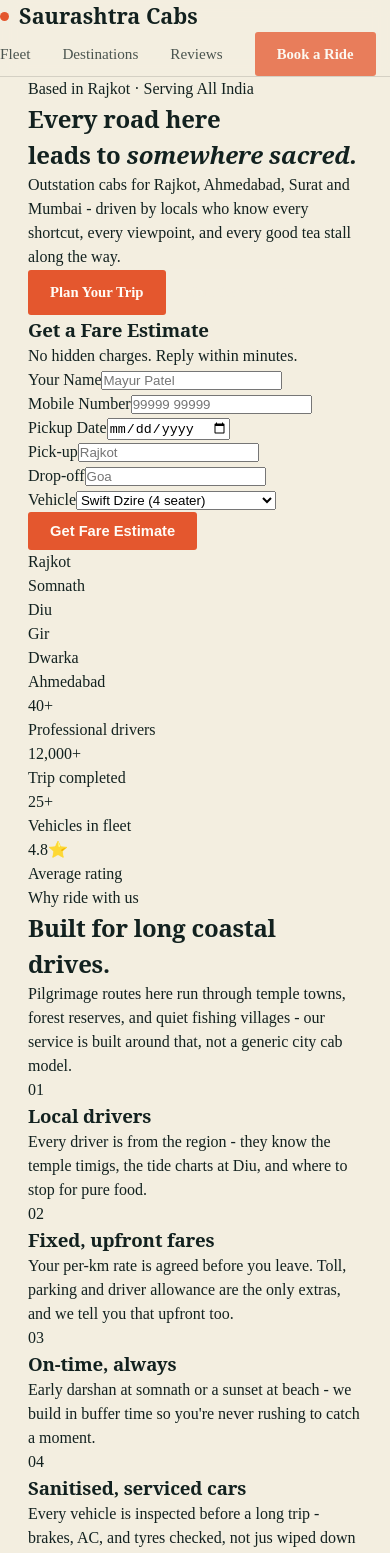
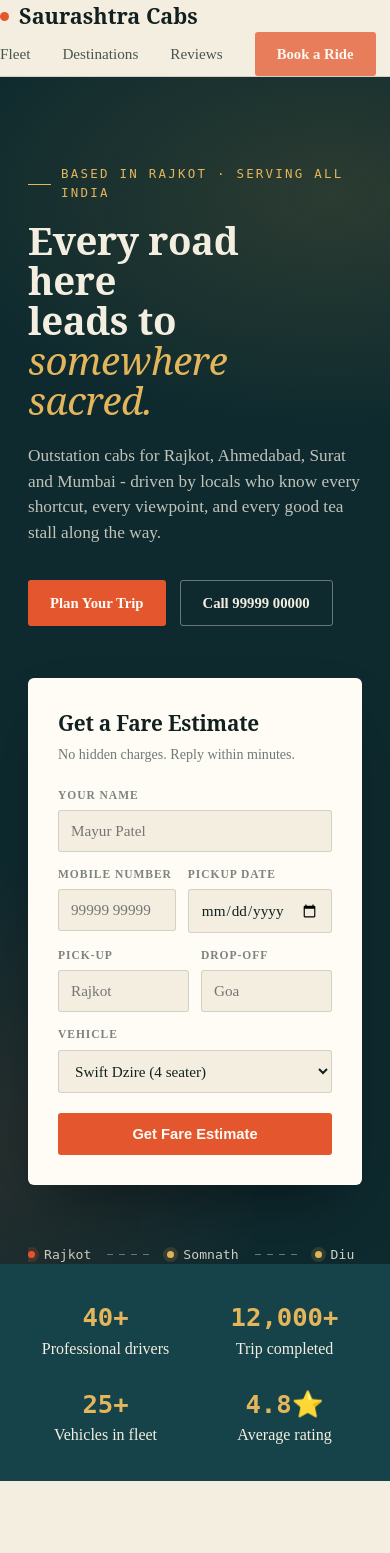
Before and after one commit to MontuSherasiya/Texi-App, a React (Vite) app in the folder client/: page / in a window 390 px wide. Shown: the top 1553 px of the page. Built offline with nearby package versions, Linux system fonts and the light colour scheme; no server answers.

Commit message:
add hero and stats sections with responsive styles

```diff
--- a/client/src/styles/index.css
+++ b/client/src/styles/index.css
@@ -151,3 +151,244 @@
         gap: 8px;
     }
 }
+
+/* ---------------HERO--------------- */
+.hero{
+    position: relative;
+    background: var(--sea-deep);
+    color: var(--paper);
+    overflow: hidden;
+    padding: 88px 0 0;
+}
+.hero::before{
+    content: "";
+    position: absolute;
+    inset: 0;
+    background:
+        radial-gradient(ellipse 700px 400px at 85% 10%, rgba(201,154,62,0.16), transparent 60%),
+        radial-gradient(ellipse 500px 500px at -5% 90%, rgba(228,87,46,0.12), transparent 60%);
+    pointer-events: none;
+}
+.hero-grid{
+    position: relative;
+    z-index: 2;
+    display: grid;
+    grid-template-columns: 1fr;
+    gap: 52px;
+    padding-bottom: 60px;
+}
+@media(min-width:960px){
+    .hero-grid{
+        grid-template-columns: 1.1fr 0.9fr;
+        align-items: center;
+    }
+}
+.eyebrow{
+    font-family: 'Space Mono', 'monospace';
+    font-size: 0.78rem;
+    letter-spacing: 0.14rem;
+    text-transform: uppercase;
+    color: var(--gold-bright);
+    margin-bottom: 18px;
+    gap: 10px;
+    align-items: center;
+    display: flex;
+}
+.eyebrow::before{
+    content: "";
+    width: 26px;
+    height: 1px;
+    background: var(--gold-bright);
+}
+.hero h1{
+    font-size: clamp(2.4rem, 5.2vw, 4.1rem);
+    line-height: 1.04;
+    font-weight: 600;
+    max-width: 11.5ch;
+}
+.hero h1 em{
+    font-style: italic;
+    color: var(--gold-bright);
+    font-weight: 500;
+}
+.hero p.lead{
+    margin-top: 22px;
+    font-size: 1.08rem;
+    max-width: 46ch;
+    color: rgba(243, 238, 224, 0.78);
+}
+.hero-ctas{
+    display: flex;
+    flex-wrap: wrap;
+    gap: 14px;
+    margin-top: 34px;
+}
+
+.route-strip{
+    position: relative;
+    z-index: 2;
+    border-top: 1px solid rgba(243, 2238, 224, 0.15);
+    padding: 22px 0;
+}
+.route-track{
+    display: flex;
+    align-items: center;
+    overflow-x: auto;
+    scrollbar-width: none;
+}
+.route-track::-webkit-scrollbar{
+    display: none;
+}
+.route-stop{
+    display: flex;
+    align-items: center;
+    flex-shrink: 0;
+    font-family: 'Space Mono', 'monospace';
+    font-size: 0.82rem;
+    color: rgba(243, 238, 224, 0.85);
+    white-space: nowrap;
+}
+.route-stop .pin{
+    width: 7px;
+    height: 7px;
+    border-radius: 50%;
+    background: var(--gold-bright);
+    margin-right: 9px;
+    box-shadow: 0 0 0 4px rgba(201, 154, 62, 0.18);
+}
+.route-stop.origin .pin{
+    background: var(--coral);
+    box-shadow: 0 0 0 4px rgba(228, 87, 46, 0.2);
+}
+.route-dash{
+    width: 44px;
+    height: 1px;
+    background-image: repeating-linear-gradient(90deg, rgba(243,238,224,0.4) 0 6px, transparent 6px 12px);
+    margin: 0 16px;
+    flex-shrink: 0;
+    display: inline-block;
+}
+
+.book-card{
+    position: relative;
+    z-index: 2;
+    background: var(--white);
+    color: var(--ink);
+    border-radius: 6px;
+    padding: 30px;
+    box-shadow: 0 30px 60px -20px rgba(0, 0, 0, 0.45);
+}
+.book-card h3{
+    font-size: 1.3rem;
+    margin-bottom: 4px;
+}
+.book-card .sub{
+    font-size: 0.88rem;
+    color: rgba(18, 33, 31, 0.6);
+    margin-bottom: 22px;
+}
+.field{
+    margin-bottom: 14px;
+}
+.field label{
+    display: block;
+    font-size: 0.72rem;
+    font-weight: 600;
+    text-transform: uppercase;
+    letter-spacing: 0.06rem;
+    margin-bottom: 6px;
+    color: rgba(18, 33, 31, 0.55);
+}
+.field input, .field select{
+    width: 100%;
+    padding: 11px 12px;
+    font-size: 0.95rem;
+    border: 1px solid var(--line);
+    border-radius: 3px;
+    background: var(--paper);
+    font-family: 'Work Sans', 'sans-serif';
+    color: var(--ink);
+}
+.field input:focus, .field select:focus{
+    border-color: var(--coral);
+}
+.field-row{
+    display: grid;
+    grid-template-columns: 1fr 1fr;
+    gap: 12px;
+}
+.book-card .btn{
+    width: 100%;
+    justify-content: center;
+    margin-top: 6px;
+    padding: 13px;
+}
+.form-note{
+    margin-top: 12px;
+    font-weight: 0.85rem;
+}
+.form-note.success{
+    color: #2f7a4f;
+}
+.form-note.error{
+    color: var(--coral);
+}
+
+/* ---------------STATS---------------- */
+.stats{
+    background: var(--sea-mid);
+    color: var(--paper);
+    padding: 34px 0;
+}
+.stats-row{
+    display: grid;
+    grid-template-columns: repeat(2,1fr);
+    gap: 24px;
+}
+@media(min-width:720px){
+    .stats-row{
+        grid-template-columns: repeat(4,1fr);
+    }
+}
+.stat{
+    text-align: center;
+}
+.stat .num{
+    font-family: 'Space Mono', 'monospace';
+    font-weight: 700;
+    font-size: clamp(1.6rem, 3vw, 2.2rem);
+    color: var(--gold-bright);
+}
+.stat .label{
+    font-size: 0.8rem;
+    color: rgba(243, 238, 224, 0.7);
+    margin-top: 4px;
+}
+
+/* ----------SECTIONS------------- */
+section{
+    padding: 88px 0;
+}
+.section-head{
+    max-width: 640px;
+    margin-bottom: 52px;
+}
+.section-head .eyebrow{
+    color: var(--coral);
+}
+.section-head .eyebrow::before{
+    background: var(--coral);
+}
+.section-head h2{
+    font-size: clamp(1.8rem, 3.4vw, 2.6rem);
+    color: var(--ink);
+}
+.section-head p{
+    margin-top: 14px;
+    color: rgba(18, 33, 31, 0.65);
+    font-size: 1.02rem;
+}
+
+.why-grid{
+    display: grid;
+}
```
